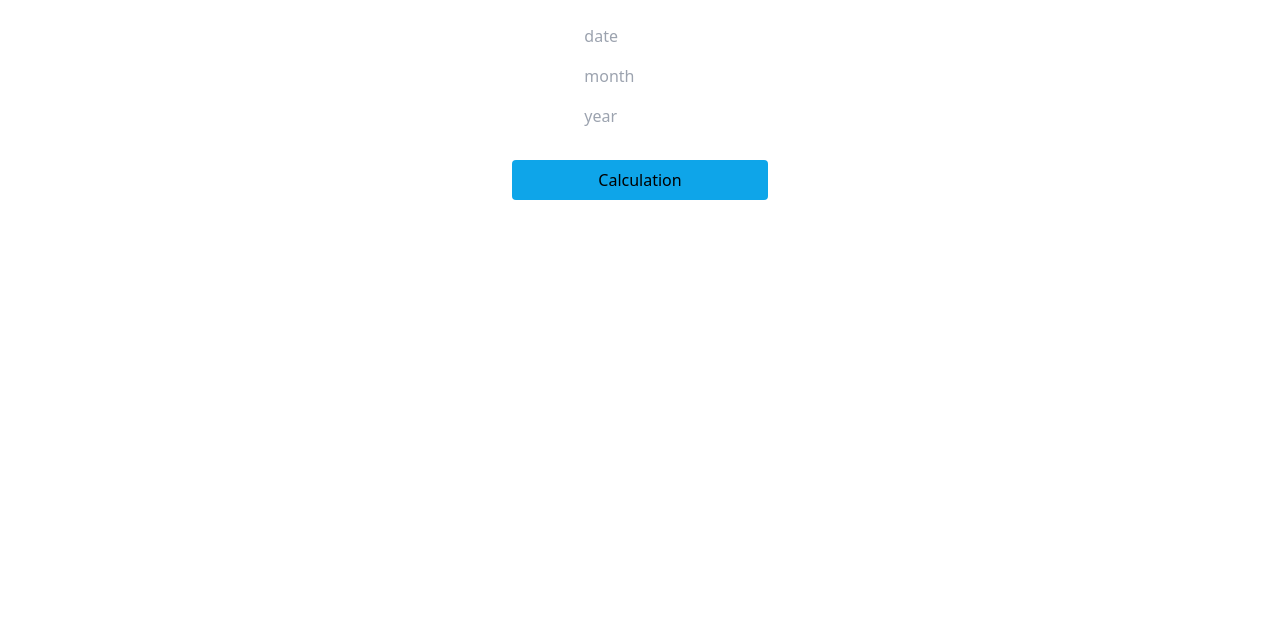
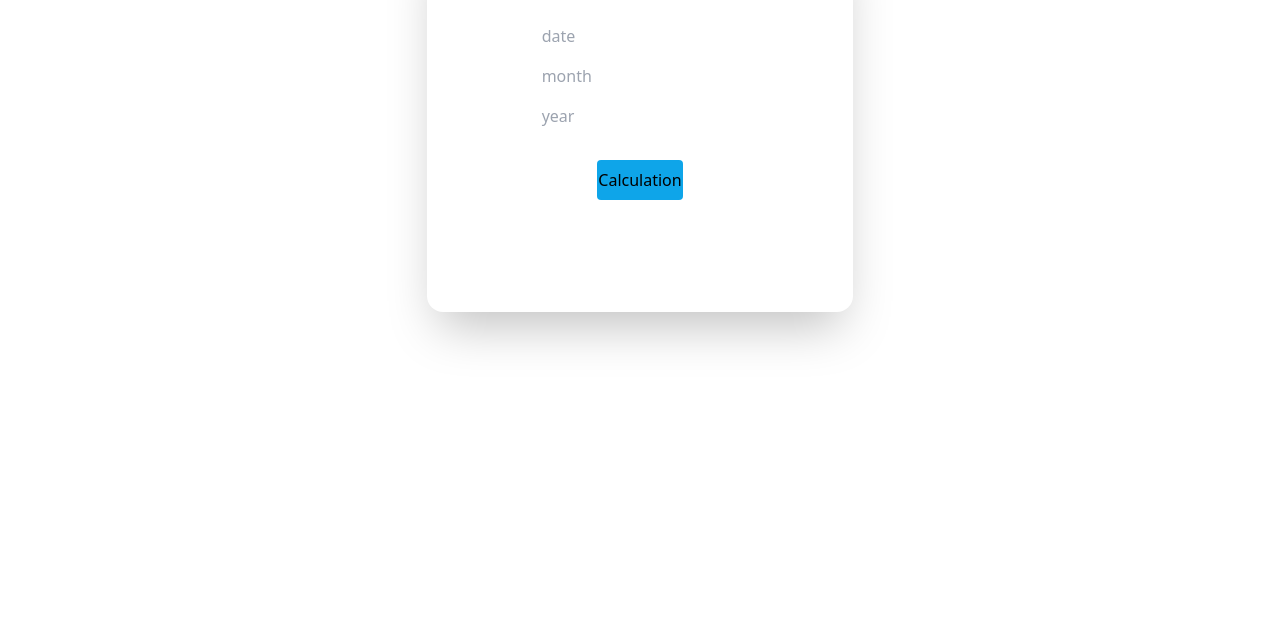
Before and after one commit to sranik28/age-calculator, a plain HTML site: page index.html in a window 1280 px wide. Shown: the part 178-800 px from the top of the page. Drawn offline with nearby package versions, Linux system fonts and the light colour scheme.

Commit message:
UI update

```diff
--- a/index.html
+++ b/index.html
@@ -13,7 +13,7 @@
 <body>
     <header>
         <nav>
-            <div class="navbar bg-base-100">
+            <div class="navbar bg-base-100 shadow-2xl">
                 <div class="flex-1">
                     <a class="btn btn-ghost normal-case text-xl">Anik</a>
                 </div>
@@ -62,14 +62,14 @@
         </nav>
     </header>
     <main>
-        <section>
+        <section class="card card-compact lg:w-1/3 h-96 bg-base-100  shadow-2xl hover:shadow-slate-600  block mx-auto my-5">
             <h1 class="text-center text-5xl font-semibold my-10 italic">Age Calculator</h1>
-            <div class="w-[10%] mx-auto">
+            <div class="w-[50%] lg:block mx-auto">
                 <input id="date-field" class="my-2 " type="text" placeholder="  date"><br>
                 <input id="month-field" class="my-2" type="text" placeholder="  month"><br>
                 <input id="year-field" class="my-2" type="text" placeholder="  year"><br>
             </div>
-            <button onclick="calculatiorBtn()" class="w-[20%] py-2 rounded hover:bg-teal-200  block mx-auto bg-sky-500  text-black  my-6">Calculation</button>
+            <button onclick="calculatiorBtn()" class="w-[35%] lg:w-[20%] py-2 rounded hover:bg-teal-200  block mx-auto bg-sky-500  text-black  my-6">Calculation</button>
             <div>
                 <h1 id="current-age" class="text-center font-bold text-2xl"></h1>
             </div>
--- a/index.js
+++ b/index.js
@@ -16,7 +16,7 @@ calculatiorBtn = () => {
     }
     if (monthField > m1) {
         m1 = m1 + 12;
-        y1 = y1 - 1
+        y1 = y1 - 1;
     }
     const currentDate = d1 - dateField;
     const currentmonth = m1 - monthField;
```
